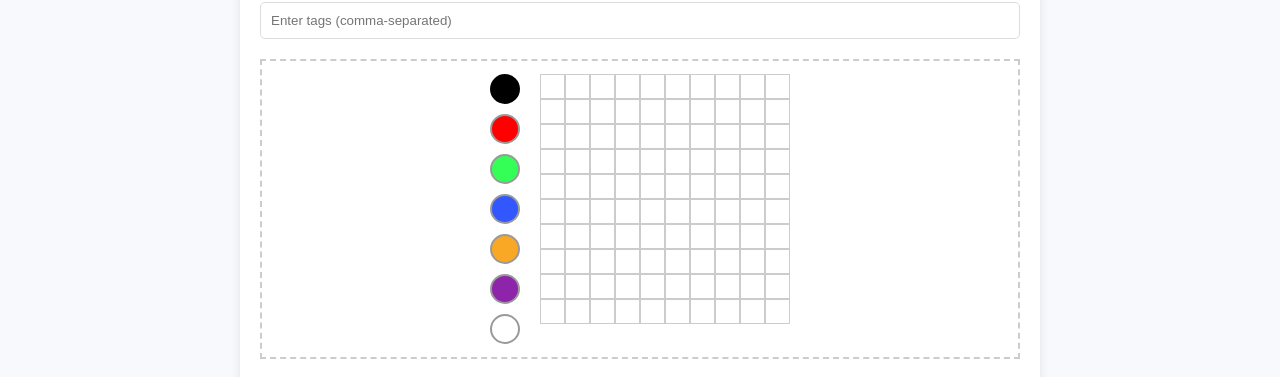
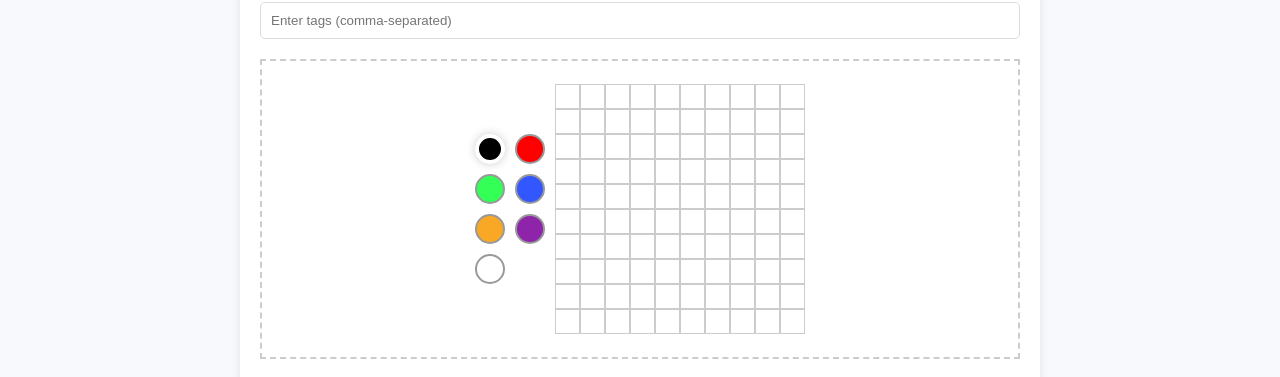
Before and after one commit to CorneliusPavlic/PixelPatch, a React (Create React App) app in the folder pixel-patch/: page /create-post in a window 1280 px wide. Shown: the part 533-910 px from the top of the page. Built offline with nearby package versions, Linux system fonts and the light colour scheme.

Commit message:
Format color palette and grid layout

```diff
--- a/pixel-patch/src/components/PixelCreator/Drawing.js
+++ b/pixel-patch/src/components/PixelCreator/Drawing.js
@@ -116,9 +116,15 @@ const Drawing = forwardRef(({initialGrid = {}, rowSize=10, columnSize = 10}, ref
       }));
 
     return (
-        <div style={{display: "flex", alignItems: "flex-start", gap: "20px"}}>
+        <div style={{display: "flex", justifyContent: "center", alignItems: "center", gap: "10px", width: "100%"}}>
             {/* Color palette */}
-            <div style={{display: "flex", flexDirection: "column", gap: "10px"}} >
+            <div style=
+                {{
+                    display: "grid",
+                    gap: "10px",
+                    gridTemplateColumns: "repeat(2, 30px)",
+                    alignItems: "flex-start",
+                }} >
                 { colors.map((color) => (
                     <div
                         key={color}
@@ -129,14 +135,24 @@ const Drawing = forwardRef(({initialGrid = {}, rowSize=10, columnSize = 10}, ref
                             backgroundColor: color,
                             cursor: "pointer",
                             borderRadius: "50%",
-                            border: selectedColor === color ? "4px solid #000" : "2px solid #999", // Highlight selected
+                            border: selectedColor === color
+                                ? (color === "#000" ? "4px solid #fff" : "4px solid #000")
+                                : "2px solid #999", // Highlight selected
+                            boxShadow: selectedColor === color ? "0px 0px 10px rgba(0,0,0,0.2)": "none",
                         }}
                     />
                 ))}
             </div>
             {/* Grid */}
-            <div>
-                <div style={{ display: 'grid', gridTemplateColumns: `repeat(${columnSize}, ${cellSize}px)` }}>
+            <div style={{ display: "flex", justifyContent: "center", alignItems: "center"}}>
+                <div style={{
+                        display: 'grid',
+                        gridTemplateColumns: `repeat(${columnSize}, ${cellSize}px)` ,
+                        justifyContent: "center",
+                        alignItems: "center",
+                        maxWidth: "300px",
+                        margin: "0 auto",
+                    }}>
                     {generateGrid()}
                 </div>
             </div>
```
